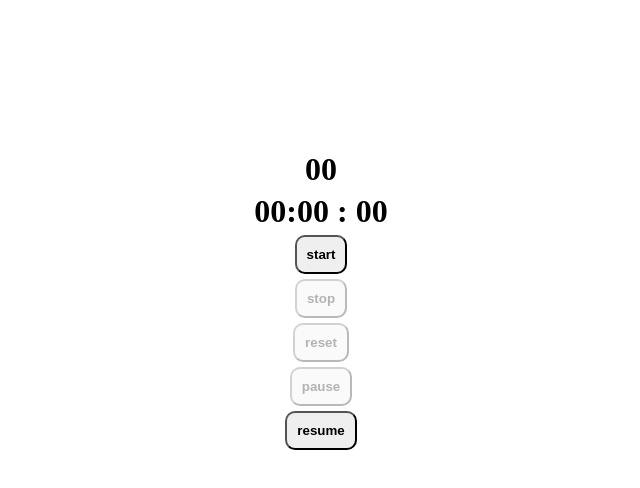
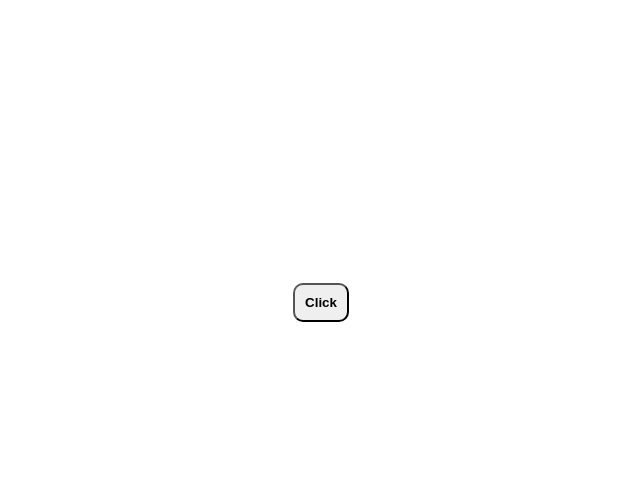
Before and after one commit to vibhanimbalkar97-star/react_basic_challenges, a React (Vite) app in the folder basic_challenges/: page / in a window 1280 px wide. Shown: the top 488 px of the page, without its empty margins (319-959 px from the left). Built offline with nearby package versions, Linux system fonts and the light colour scheme.

Commit message:
settimeout autohide example

```diff
--- a/basic_challenges/src/App.jsx
+++ b/basic_challenges/src/App.jsx
@@ -5,6 +5,7 @@
 // import ThemeToggle from "./components/ThemeToggle"
 // import ToggleText from "./components/ToggleText"
 
+import AutoHideMessage from "./components/AutoHideMessage"
 import CharacterCounter from "./components/CharacterCounter"
 import PracticeDate from "./components/DateMethods/PracticeDate"
 import DigitalClock from "./components/DigitalClock"
@@ -26,7 +27,8 @@ function App() {
     {/* <WordCounter /> */}
     {/* <PracticeDate /> */}
     {/* <DigitalClock /> */}
-    <StopWatch />
+    {/* <StopWatch /> */}
+    <AutoHideMessage />
 
     </>
   )
--- /dev/null
+++ b/basic_challenges/src/components/AutoHideMessage.jsx
@@ -0,0 +1,43 @@
+import { useEffect, useRef, useState } from "react";
+
+const AutoHideMessage = () => {
+  const [message, setMessage] = useState("");
+
+  const inputRef = useRef(null);
+
+  const showMessage = () => {
+    setMessage("Data save successfully");
+
+    inputRef.current = setTimeout(() => {
+      setMessage("");
+      console.log(inputRef.current);
+    }, 3000);
+  };
+
+  useEffect(() => {
+    return () => clearTimeout(inputRef.current);
+  }, []);
+
+  return (
+    <div
+      style={{
+        display: "flex",
+        alignItems: "center",
+        justifyContent: "center",
+        minHeight: "600px",
+        flexDirection: "column",
+        gap: "5px",
+      }}
+    >
+      <h1>{message}</h1>
+      <button
+        style={{ padding: "10px", borderRadius: "10px", fontWeight: "bold" }}
+        onClick={showMessage}
+      >
+        Click
+      </button>
+    </div>
+  );
+};
+
+export default AutoHideMessage;
```
